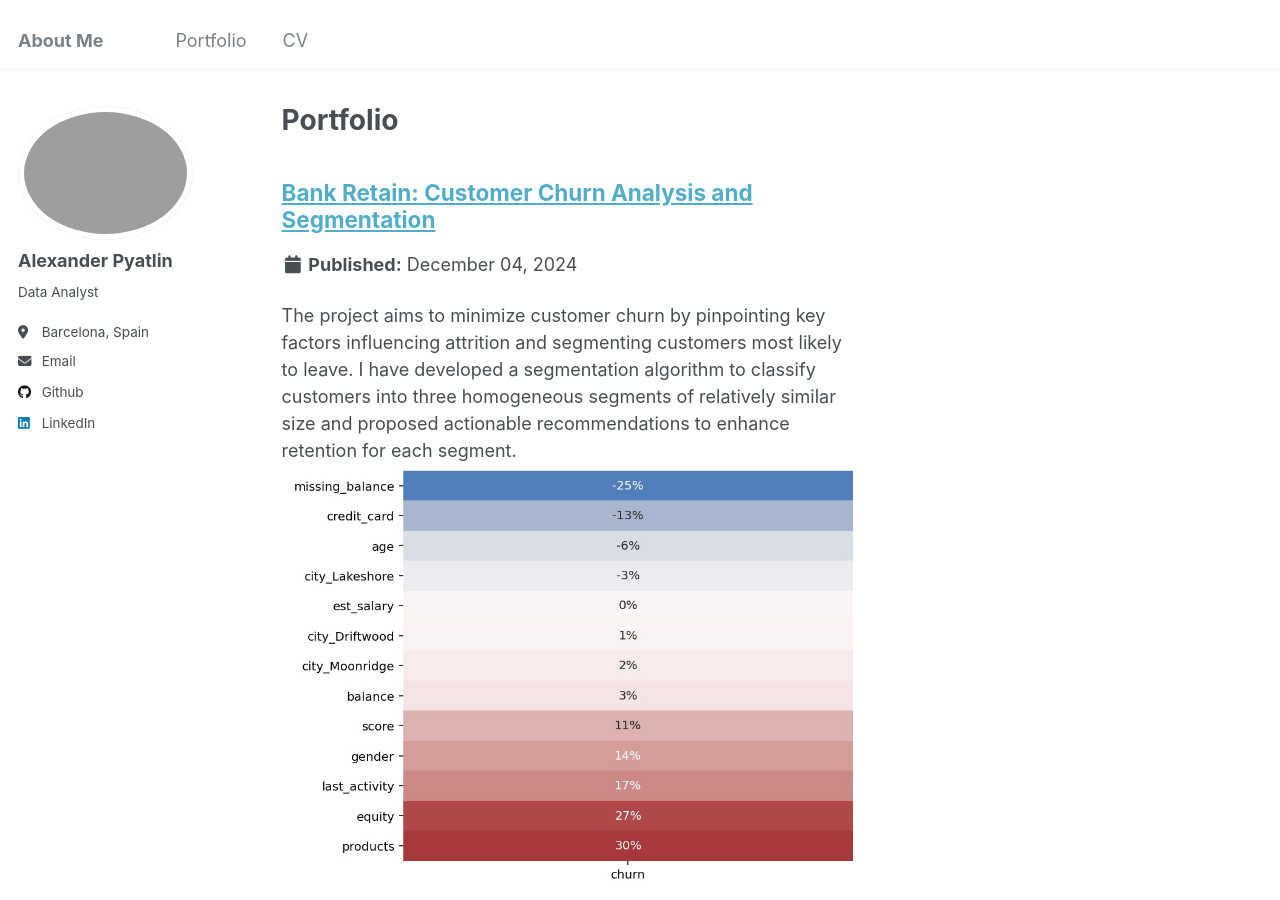
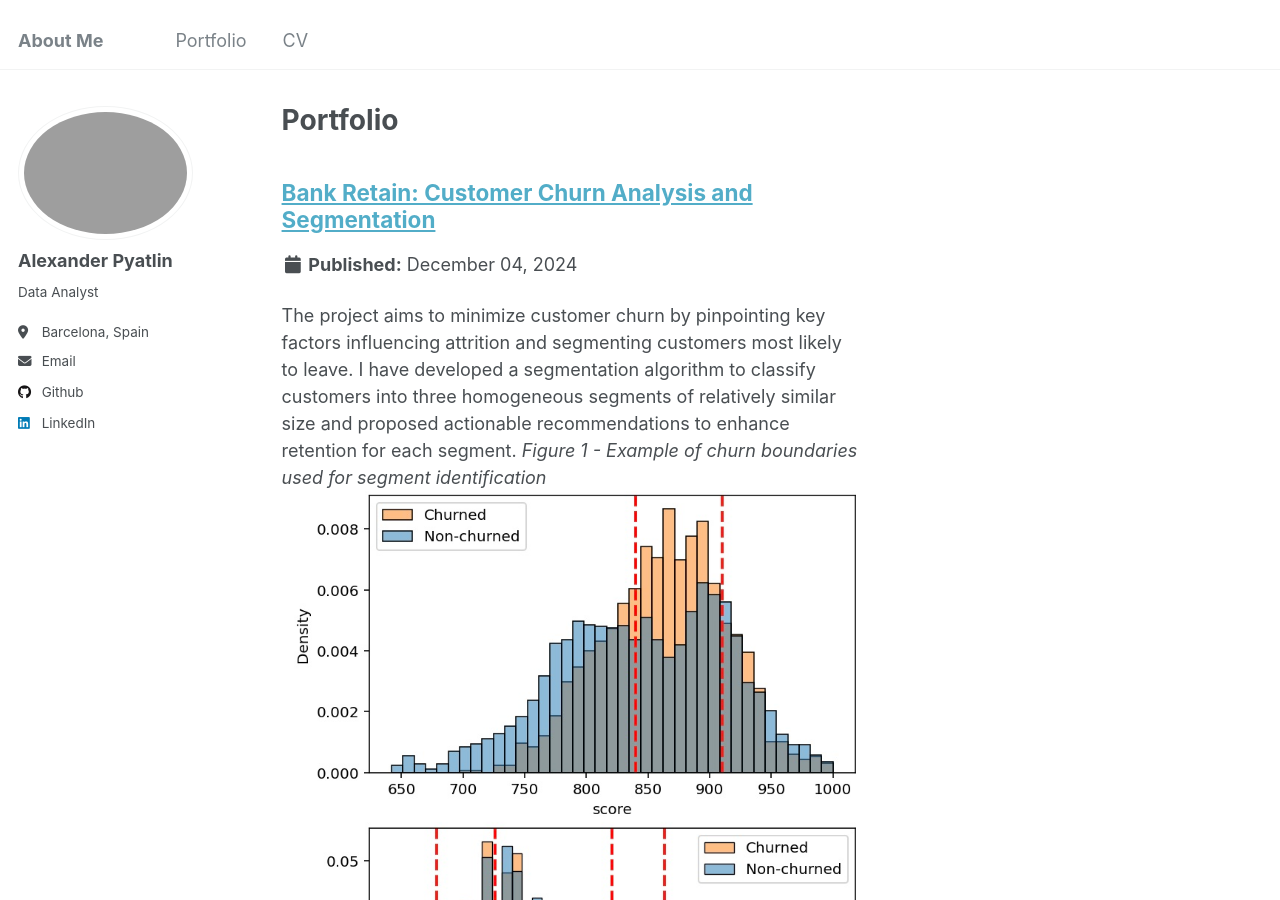
Before and after one commit to AlexPyatlin/alexpyatlin.github.io, a Jekyll site: the page built from _pages/portfolio.html, in a window 1280 px wide and 900 px high. Built offline with Jekyll 4.4.1, drawn with Linux system fonts in a browser that asks for light colours.

Commit message:
Update portfolio-1.md

```diff
--- a/_portfolio/portfolio-1.md
+++ b/_portfolio/portfolio-1.md
@@ -1,6 +1,8 @@
 ---
 title: "Bank Retain: Customer Churn Analysis and Segmentation"
-excerpt: "The project aims to minimize customer churn by pinpointing key factors influencing attrition and segmenting customers most likely to leave. I have developed a segmentation algorithm to classify customers into three homogeneous segments of relatively similar size and proposed actionable recommendations to enhance retention for each segment.<br/><img src='/images/churn.jpg'>"
+excerpt: "The project aims to minimize customer churn by pinpointing key factors influencing attrition and segmenting customers most likely to leave. I have developed a segmentation algorithm to classify customers into three homogeneous segments of relatively similar size and proposed actionable recommendations to enhance retention for each segment.
+*Figure 1 - Example of churn boundaries used for segment identification*
+<br/><img src='/images/churn_boundaries.jpg'>"
 collection: portfolio
 ---
 
```
